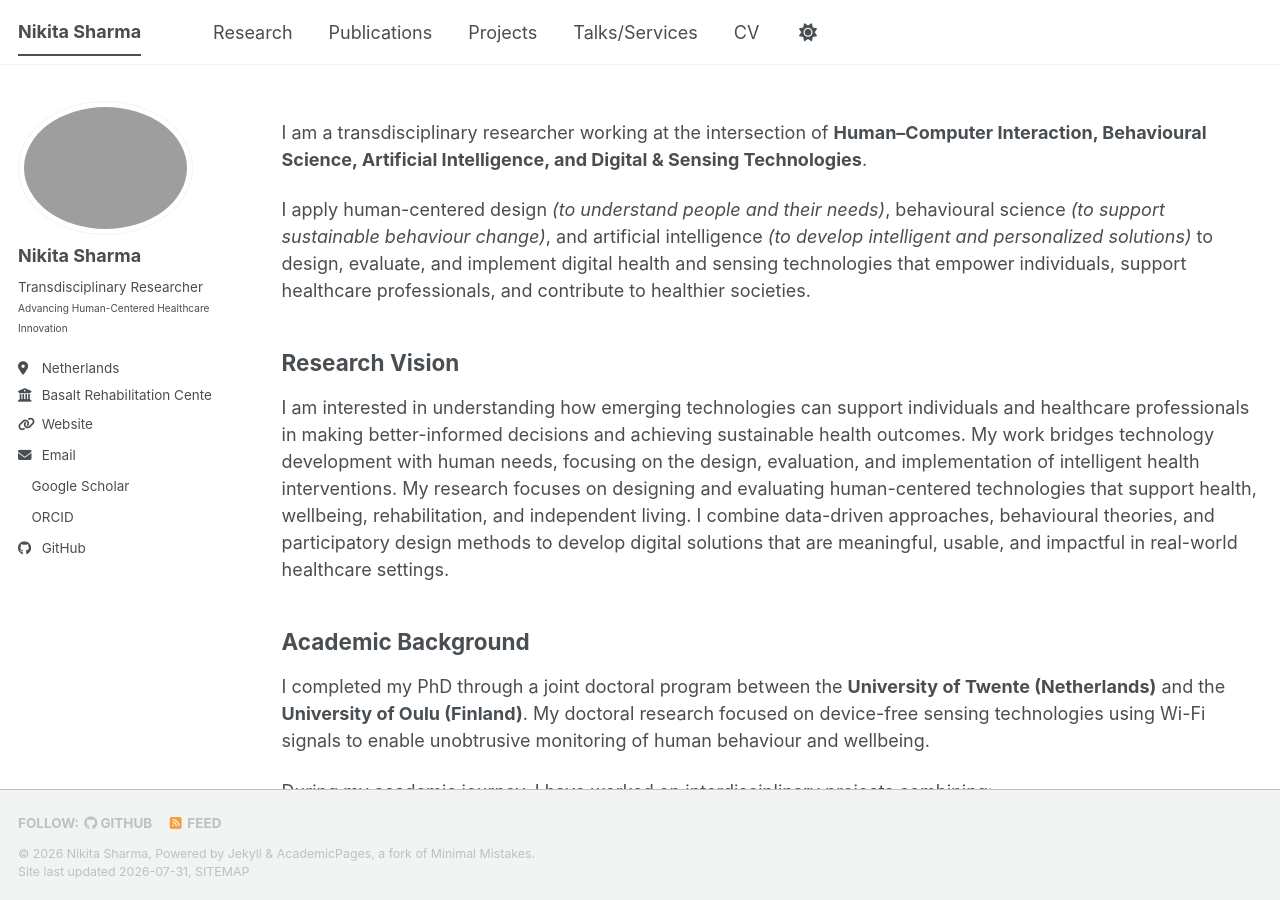
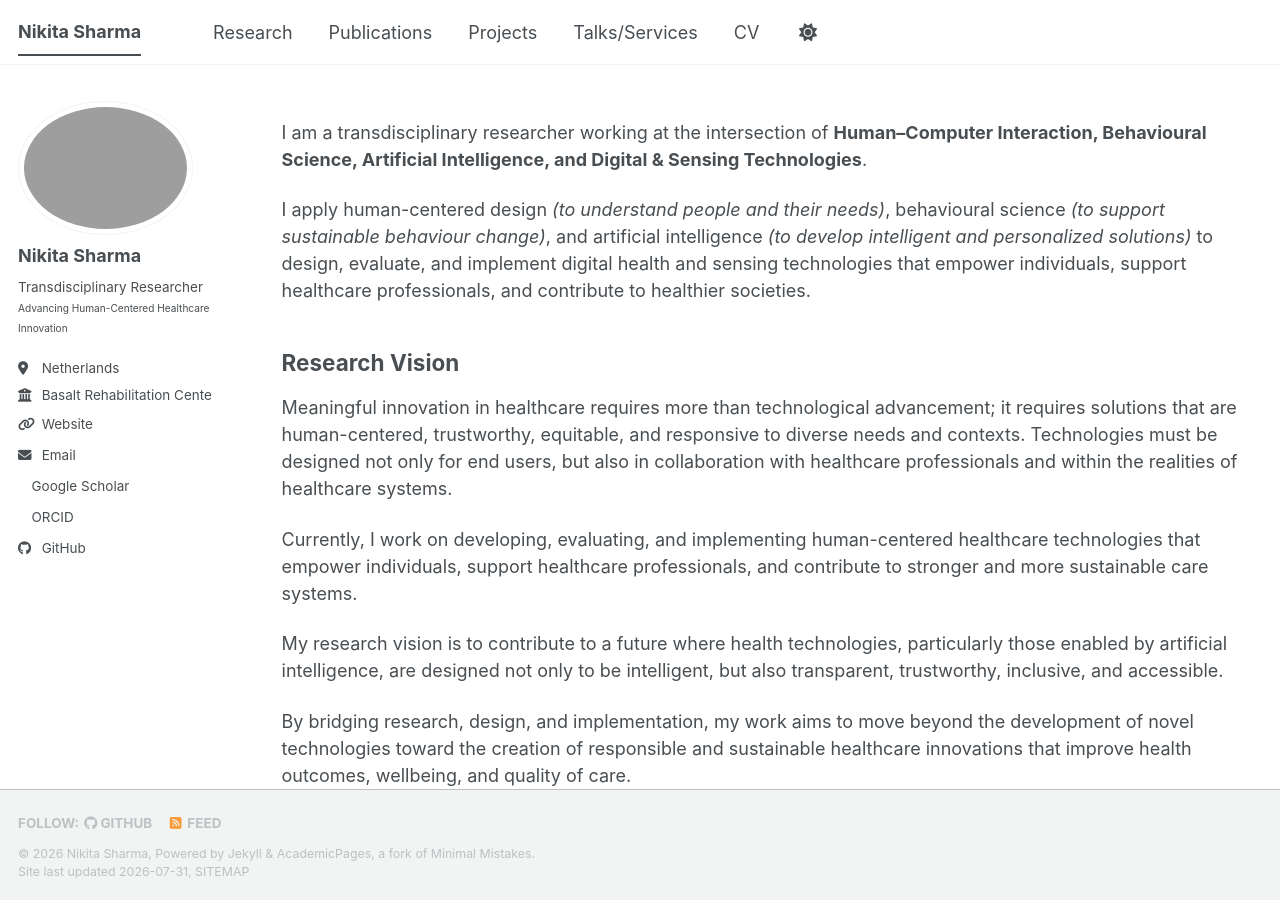
Before and after one commit to nikitasharma14/Portfolio, a Jekyll site: the page built from _pages/about.md, in a window 1280 px wide and 900 px high. Built offline with Jekyll 4.4.1, drawn with Linux system fonts in a browser that asks for light colours; a style sheet for code colours, icons or effects is not loaded.

Commit message:
Update about.md

```diff
--- a/_pages/about.md
+++ b/_pages/about.md
@@ -15,8 +15,13 @@ I apply human-centered design *(to understand people and their needs)*, behaviou
 
 ## Research Vision
 
-I am interested in understanding how emerging technologies can support individuals and healthcare professionals in making better-informed decisions and achieving sustainable health outcomes. My work bridges technology development with human needs, focusing on the design, evaluation, and implementation of intelligent health interventions.
-My research focuses on designing and evaluating human-centered technologies that support health, wellbeing, rehabilitation, and independent living. I combine data-driven approaches, behavioural theories, and participatory design methods to develop digital solutions that are meaningful, usable, and impactful in real-world healthcare settings.
+Meaningful innovation in healthcare requires more than technological advancement; it requires solutions that are human-centered, trustworthy, equitable, and responsive to diverse needs and contexts. Technologies must be designed not only for end users, but also in collaboration with healthcare professionals and within the realities of healthcare systems.
+
+Currently, I work on developing, evaluating, and implementing human-centered healthcare technologies that empower individuals, support healthcare professionals, and contribute to stronger and more sustainable care systems.
+
+My research vision is to contribute to a future where health technologies, particularly those enabled by artificial intelligence, are designed not only to be intelligent, but also transparent, trustworthy, inclusive, and accessible.
+
+By bridging research, design, and implementation, my work aims to move beyond the development of novel technologies toward the creation of responsible and sustainable healthcare innovations that improve health outcomes, wellbeing, and quality of care.
 
 ## Academic Background
 
```
